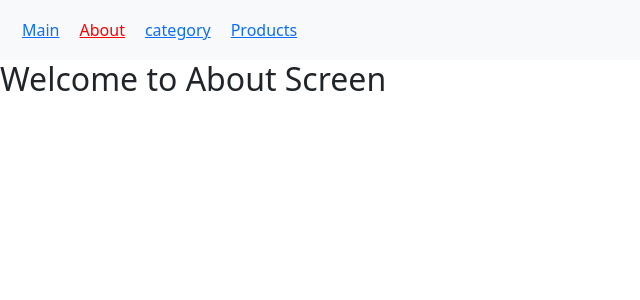
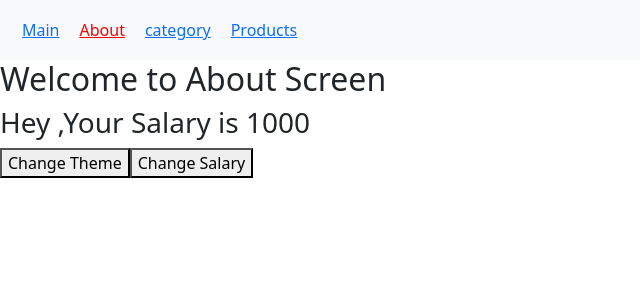
Before and after one commit to Sampathreddy77/React-Project, a React (Vite) app: page /About in a window 1280 px wide. Shown: the top 300 px of the page, without its empty margins (0-640 px from the left). Built offline with nearby package versions, Linux system fonts and the light colour scheme.

Commit message:
Context Api

```diff
--- a/src/Component/navbar/navbar.jsx
+++ b/src/Component/navbar/navbar.jsx
@@ -1,5 +1,7 @@
 import { NavLink } from "react-router-dom";
 import  "./navbar.css"
+import { useContext } from "react";
+import { UserDetails } from "../../navigation/navigation-stack";
 
 
 
@@ -7,6 +9,7 @@ import  "./navbar.css"
 
 
 const Navbar = () => {
+  const {darkTheme}=useContext(UserDetails)
   const linkStyle = {
     color: "blue",
     textDecoration: "none",
@@ -16,7 +19,7 @@ const Navbar = () => {
   };
   return (
     <>
-      <nav className="navbar navbar-expand-sm bg-light navbar-light">
+      <nav className={`navbar navbar-expand-sm bg-${darkTheme ? "light" : "dark"} navbar-${darkTheme ? "dark" : "light"}`}>
         <div className="container-fluid">
           <ul className="navbar-nav">
             <li className="nav-item" style={liStyle}>
--- a/src/Screens/about-Screen.jsx
+++ b/src/Screens/about-Screen.jsx
@@ -1,12 +1,27 @@
+import { useContext } from "react"
+import { UserDetails } from "../navigation/navigation-stack"
 
 
 
 
 const AboutScreen=()=>{
+const {username,darkHandler,salary,salaryHandle}=useContext(UserDetails)
+
+const ChangeHandler=()=>{
+    darkHandler()
+}
+const SalaryHandler=()=>{
+    salaryHandle()
+}
+
     return(
-        <h2>
-            Welcome to About Screen
-        </h2>
+<>
+        <h2> Welcome to About Screen</h2>
+        <h3>Hey {username},Your Salary is {salary}</h3>
+
+<button onClick={ChangeHandler}>Change Theme</button>
+<button onClick={SalaryHandler}>Change Salary</button>
+</>
     )
 }
 export default AboutScreen
--- a/src/Screens/jwellery-Screen.jsx
+++ b/src/Screens/jwellery-Screen.jsx
@@ -1,8 +1,10 @@
 import axios from 'axios';
-import React, { useEffect, useState } from 'react'
+import React, { useContext, useEffect, useState } from 'react'
+import { UserDetails } from '../navigation/navigation-stack';
 
 
 const JewellerScreen=()=> {
+  const {Username}=useContext(UserDetails)
 
     const [data, setData] = useState([]);
 
@@ -21,7 +23,7 @@ const JewellerScreen=()=> {
 
   return (
     <div>
-      <h3> Welcome to JewellerScreen</h3>
+      <h3>hey {Username}, Welcome to Jewelry Screen</h3>
       {
         data.map(each=><>
         <pre>{JSON.stringify(each)}</pre>
--- a/src/Screens/product-screen.jsx
+++ b/src/Screens/product-screen.jsx
@@ -1,10 +1,12 @@
 import axios from "axios";
-import React, { useEffect, useState } from "react";
+import React, { useContext, useEffect, useState } from "react";
 import { Link } from "react-router-dom";
 import "./product-screen.css";
+import { UserDetails } from "../navigation/navigation-stack";
 
 const ProductScreen = () => {
   const [product, setProduct] = useState([]);
+ const {Username}=useContext(UserDetails)
 
   useEffect(() => {
     fetchData();
@@ -19,7 +21,7 @@ const ProductScreen = () => {
 
   return (
     <div>
-      <h2>Product screen</h2>
+      <h2> Hey {Username},welcome to Product screen</h2>
       <div className="card-container">
         {product.map((each) => (
           <div className="card" key={each.id}>
--- a/src/Screens/productDetails-Screen.jsx
+++ b/src/Screens/productDetails-Screen.jsx
@@ -1,10 +1,12 @@
 import axios from "axios";
-import React, { useEffect, useState } from "react";
+import React, { useContext, useEffect, useState } from "react";
 import { useParams } from "react-router-dom";
+import { UserDetails } from "../navigation/navigation-stack";
 
 const ProductsDetailScreen = () => {
    const dynamicData= useParams()
    const [productData,setProductData]=useState({})
+   const {Username}=useContext(UserDetails)
 
 
    useEffect(()=>{
@@ -21,7 +23,7 @@ if(response.status===200){
    }
   return (
     <div>
-      <h3>Product details Screen</h3>
+      <h3>hey {Username} ,You are viewing Product details Screen</h3>
 {
     Object.keys(productData).length>0 &&
     <>
--- a/src/navigation/navigation-stack.jsx
+++ b/src/navigation/navigation-stack.jsx
@@ -1,4 +1,4 @@
-import React from "react";
+import React, { createContext, useState } from "react";
 import { BrowserRouter, Route, Routes } from "react-router-dom";
 import HomeScreen from "../Screens/home-screen";
 import AboutScreen from "../Screens/about-Screen";
@@ -10,8 +10,29 @@ import ElectronicsScreen from "../Screens/electronics-screen";
 import ProductScreen from "../Screens/product-screen";
 import ProductsDetailScreen from "../Screens/productDetails-Screen";
 
+export const UserDetails = createContext();
+
 const NavigationStack = () => {
+  const [username, setUsername] = useState();
+  const [isDark, setIsDark] = useState(true);
+  const [salary, setSalary] = useState(1000);
+  const darkHandler = () => {
+    setIsDark(!isDark);
+  };
+
+  const salaryHandle = () => {
+    setSalary(salary+1000);
+  };
   return (
+    <UserDetails.Provider
+      value={{
+        Username: "Sampath",
+        darkTheme: isDark,
+        darkHandler,
+        salary,
+        salaryHandle,
+      }}
+    >
       <>
         <Navbar />
         {true ? (
@@ -38,6 +59,7 @@ const NavigationStack = () => {
           </Routes>
         )}
       </>
+    </UserDetails.Provider>
   );
 };
 export default NavigationStack;
```
Lines whose indentation alone changed are shown as unchanged.
